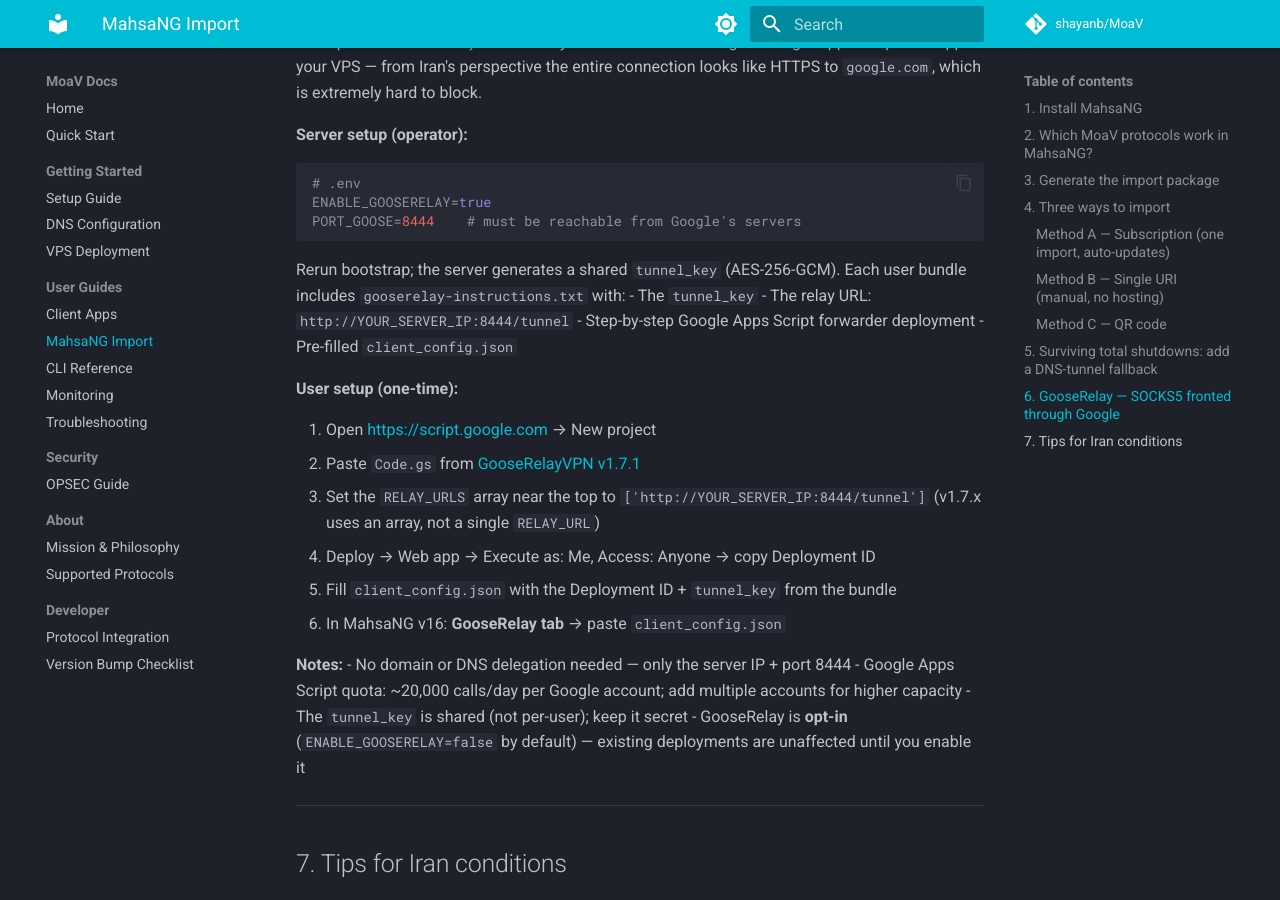
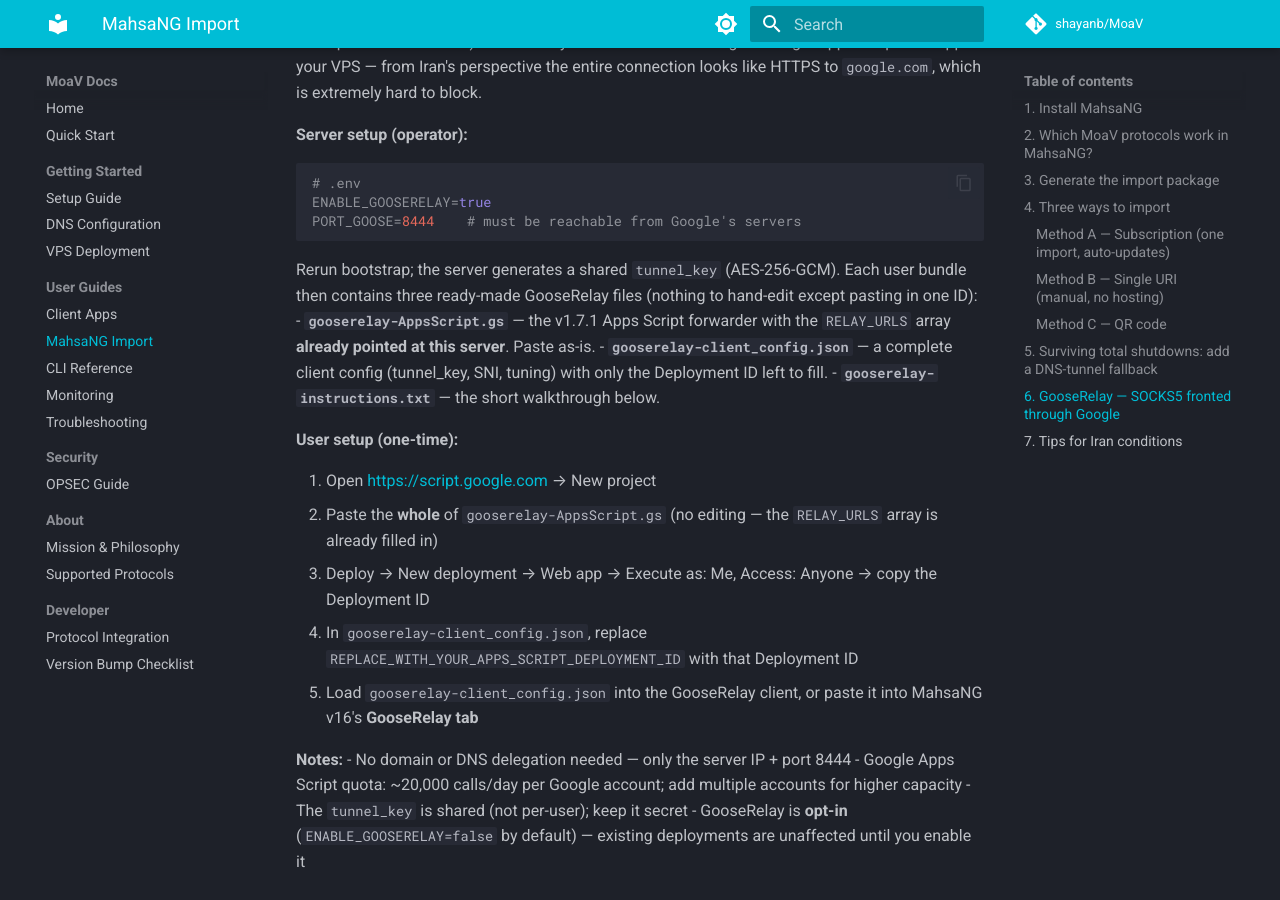
Before and after one commit to MotherofallVPNs/moav-site, an MkDocs documentation site: the page built from docs/mahsanet.md, in a window 1280 px wide and 900 px high, scrolled down 3668 px. Built offline with MkDocs 1.6.1 and Material for MkDocs 9.7.7, drawn with Linux system fonts in a browser that asks for light colours; comment, search, counter and statistics services are not loaded.

Commit message:
feat(gooserelay): ship ready-to-paste Apps Script + client_config in bundle
Removes the error-prone manual steps (fetch Code.gs from the repo, edit the
RELAY_URLS array, hand-assemble client_config.json). Each user bundle now
contains two ready files:

- gooserelay-AppsScript.gs   — vendored v1.7.1 apps_script/Code.gs (MIT,
  (c) 2026 Kian Haddad, attributed) with the RELAY_URLS array pre-filled to
  this server's http://SERVER_IP:PORT_GOOSE/tunnel. Paste as-is, no edits.
- gooserelay-client_config.json — complete v1.7.1-schema client config
  (tunnel_key, sni, tuning) with only the Apps Script Deployment ID left
  blank (it only exists after the user deploys).

The template is vendored at configs/gooserelay/Code.gs.template with a
__GOOSE_RELAY_ENDPOINT__ sentinel that the generator (scripts/lib/gooserelay.sh)
substitutes per-server at bundle time. gooserelay-instructions.txt is trimmed
to the irreducible manual flow: paste the .gs -> Deploy in your Google account
-> copy the Deployment ID into the .json. docs/mahsanet.md §6 updated to match.

The Apps Script *deployment* itself stays manual — it runs in the user's own
Google account (per-account quota + domain-fronting by design) and upstream
provides no clasp/CLI path.

Co-Authored-By: Claude Opus 4.7 (1M context) <noreply@anthropic.com>

````diff
--- a/docs/mahsanet.md
+++ b/docs/mahsanet.md
@@ -154,20 +154,22 @@ PORT_GOOSE=8444    # must be reachable from Google's servers
 ```
 
 Rerun bootstrap; the server generates a shared `tunnel_key` (AES-256-GCM).
-Each user bundle includes `gooserelay-instructions.txt` with:
-- The `tunnel_key`
-- The relay URL: `http://YOUR_SERVER_IP:8444/tunnel`
-- Step-by-step Google Apps Script forwarder deployment
-- Pre-filled `client_config.json`
+Each user bundle then contains three ready-made GooseRelay files (nothing to
+hand-edit except pasting in one ID):
+- **`gooserelay-AppsScript.gs`** — the v1.7.1 Apps Script forwarder with the
+  `RELAY_URLS` array **already pointed at this server**. Paste as-is.
+- **`gooserelay-client_config.json`** — a complete client config (tunnel_key,
+  SNI, tuning) with only the Deployment ID left to fill.
+- **`gooserelay-instructions.txt`** — the short walkthrough below.
 
 **User setup (one-time):**
 
 1. Open <https://script.google.com> → New project
-2. Paste `Code.gs` from [GooseRelayVPN v1.7.1](https://github.com/kianmhz/GooseRelayVPN/releases/tag/v1.7.1)
-3. Set the `RELAY_URLS` array near the top to `['http://YOUR_SERVER_IP:8444/tunnel']` (v1.7.x uses an array, not a single `RELAY_URL`)
-4. Deploy → Web app → Execute as: Me, Access: Anyone → copy Deployment ID
-5. Fill `client_config.json` with the Deployment ID + `tunnel_key` from the bundle
-6. In MahsaNG v16: **GooseRelay tab** → paste `client_config.json`
+2. Paste the **whole** of `gooserelay-AppsScript.gs` (no editing — the
+   `RELAY_URLS` array is already filled in)
+3. Deploy → New deployment → Web app → Execute as: Me, Access: Anyone → copy the Deployment ID
+4. In `gooserelay-client_config.json`, replace `REPLACE_WITH_YOUR_APPS_SCRIPT_DEPLOYMENT_ID` with that Deployment ID
+5. Load `gooserelay-client_config.json` into the GooseRelay client, or paste it into MahsaNG v16's **GooseRelay tab**
 
 **Notes:**
 - No domain or DNS delegation needed — only the server IP + port 8444
````
